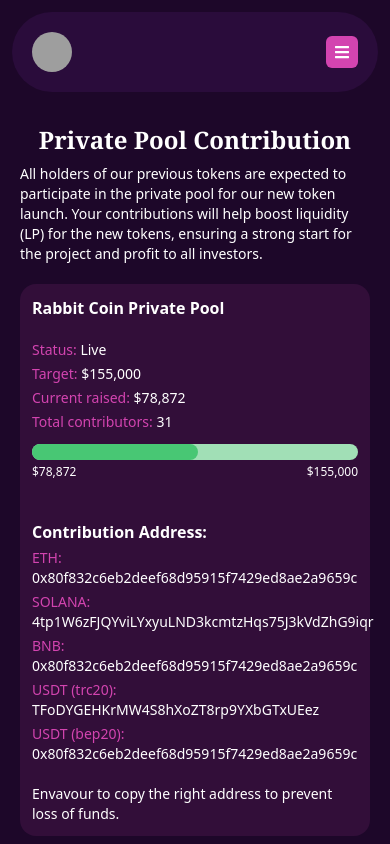
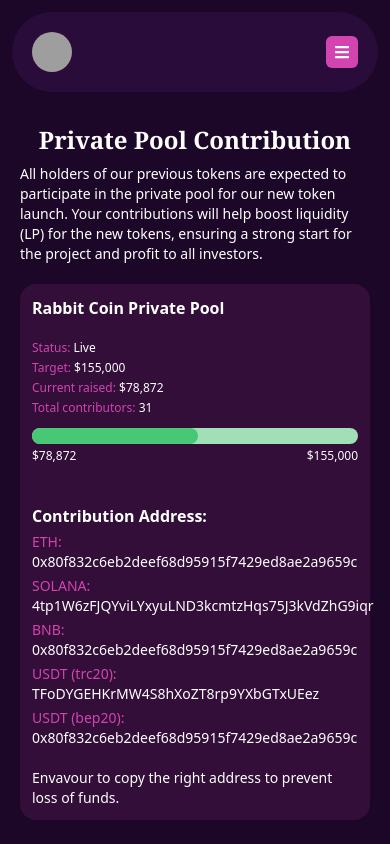
Before and after one commit to Yemezzy/Rabbitcoin, a React (Create React App) app: page / in a window 390 px wide. Shown: the top 844 px of the page. Built offline with nearby package versions, Linux system fonts and the light colour scheme; grey boxes are pictures that could not be loaded.

Commit message:
first commit

```diff
--- a/src/Pages/Privatepool.js
+++ b/src/Pages/Privatepool.js
@@ -30,8 +30,8 @@ const Privatepool = () => {
       <div className='bg-[#320E39] mt-5 md:p-5 p-3 rounded-2xl'>
 <p className='md:text-lg font-semibold'>Rabbit Coin Private Pool</p>
 <div>
-<div className='mt-5 text-sm md:text-base'>
-  <p className='mt-1 font-bold  text-[#d344b0]'>Status: <span className='font-medium text-white'>Live</span></p>
+<div className='mt-5 text-xs md:text-base'>
+  <p className='mt-1 font-bold  text-[#d344b0] mt-2'>Status: <span className='font-medium text-white'>Live</span></p>
   <p className='mt-1 font-bold  text-[#d344b0]'>Target: <span className='font-medium text-white'>$155,000</span></p>
   <p className='mt-1 font-bold  text-[#d344b0]'>Current raised: <span className='font-medium text-white'>$78,872</span></p>
   <p className='mt-1 font-bold  text-[#d344b0]'>Total contributors:  <span className='font-medium text-white'>31</span></p>
```
